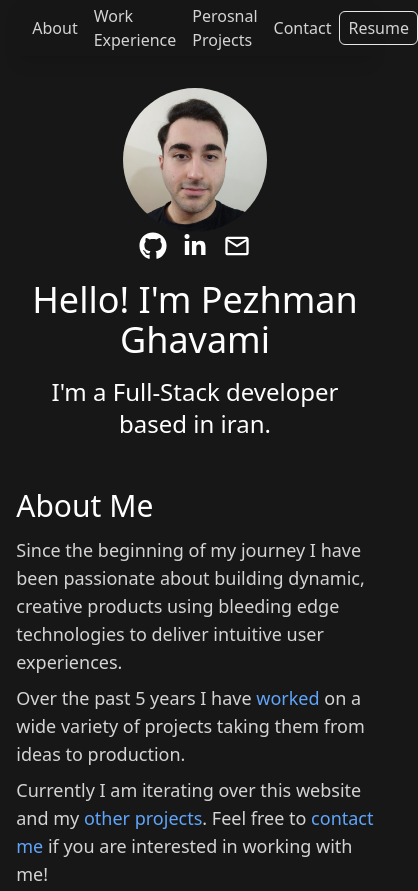
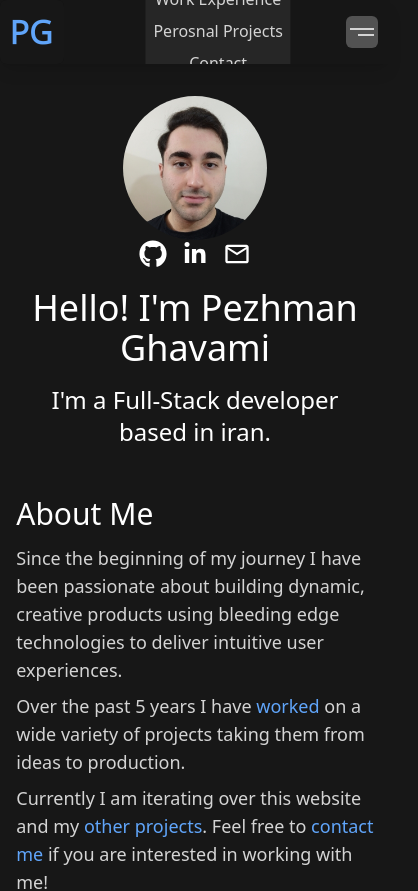
Before and after one commit to PezhmanGhavami/my-portfolio, a React (Vite) app: page / in a window 390 px wide. Shown: the top 891 px of the page, 418 px wide, since content can reach past the window. Built offline with nearby package versions, Linux system fonts and the light colour scheme.

Commit message:
Made a menu state an button

```diff
--- a/src/App.tsx
+++ b/src/App.tsx
@@ -11,6 +11,7 @@ const sectionHeadingStyles =
 const anchroTagStyles = "text-blue-400 hover:underline";
 
 function App() {
+  const [openMenu, setOpenMenu] = useState(false);
   const [isInAbout, setIsInAbout] = useState(false);
   const [isInWork, setIsInWork] = useState(false);
   const [isInProjects, setIsInProjects] = useState(false);
@@ -20,6 +21,10 @@ function App() {
   const workRef = useRef<HTMLDivElement>(null);
   const projectsRef = useRef<HTMLDivElement>(null);
   const contactRef = useRef<HTMLDivElement>(null);
+
+  const toggleMenu = () => {
+    setOpenMenu((prev) => !prev);
+  };
 
   useEffect(() => {
     const handleScroll = () => {
@@ -80,7 +85,7 @@ function App() {
 
   return (
     <>
-      <header className="sticky top-0 bg-neutral-900/95 backdrop-blur-sm shadow-lg mb-8 sm:mb-16 flex z-50">
+      <header className="sticky top-0 bg-neutral-900/95 backdrop-blur-sm shadow-lg mx-auto max-w-2xl mb-8 sm:mb-16 flex justify-between items-center pr-3 z-50 overflow-hidden">
         <a
           href="#intro"
           title="Click to go back to top"
@@ -91,8 +96,35 @@ function App() {
             alt="Home | Pezhman Ghavami"
           />
         </a>
-        <div className="flex-1 flex justify-between items-center">
-          <nav className="flex justify-evenly items-center">
+
+        <div
+          onClick={toggleMenu}
+          className={`sm:hidden flex flex-col justify-center items-center w-8 h-8 p-1 space-y-1 bg-neutral-600 rounded-md transition${
+            openMenu ? " ring-2 ring-neutral-400" : ""
+          }`}
+        >
+          <div
+            className={`w-full h-[2px] transition ${
+              openMenu
+                ? "translate-y-[0.2rem] -rotate-45 bg-white"
+                : "bg-neutral-300"
+            }`}
+          />
+          <div
+            className={`h-[2px] transition ${
+              openMenu
+                ? "w-full -translate-y-[0.2rem] rotate-45 bg-white"
+                : "bg-neutral-300 w-4/6 self-end"
+            }`}
+          />
+        </div>
+
+        <div
+          className={`absolute ${
+            openMenu ? "translate-x-0" : "translate-x-full"
+          } bg-neutral-800 sm:translate-x-0 sm:static sm:bg-inherit flex-1 flex flex-col sm:flex-row justify-between items-center`}
+        >
+          <nav className="flex flex-col sm:flex-row justify-evenly items-center">
             <a
               href="#about"
               title="Click to go to the about section"
@@ -135,7 +167,7 @@ function App() {
           </button>
         </div>
       </header>
-      <main className="mx-auto space-y-12 mb-8 sm:mb-16 text-lg">
+      <main className="mx-auto w-11/12 max-w-2xl space-y-12 mb-8 sm:mb-16 text-lg">
         {/* Intro */}
         <section
           id="intro"
--- a/src/index.css
+++ b/src/index.css
@@ -3,7 +3,7 @@
 @tailwind utilities;
 
 body {
-  @apply mx-auto w-11/12 max-w-2xl bg-neutral-900 text-neutral-300;
+  @apply bg-neutral-900 text-neutral-300;
 }
 
 html {
```
